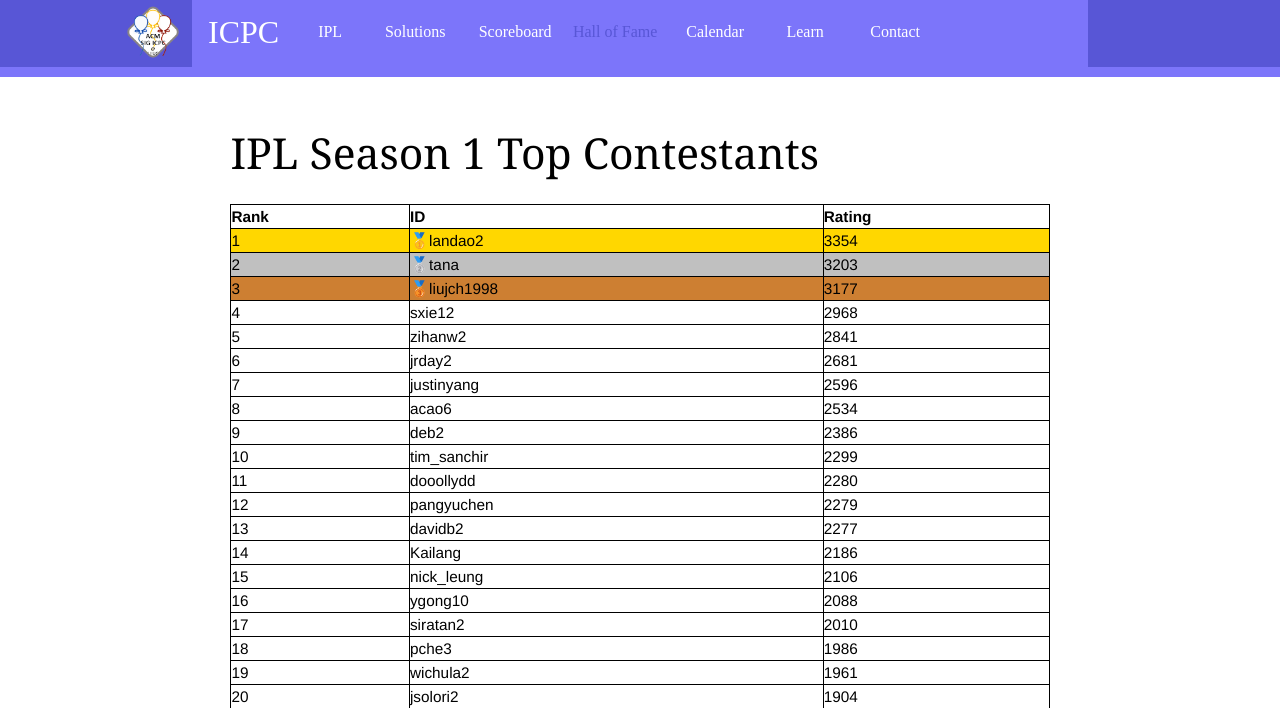
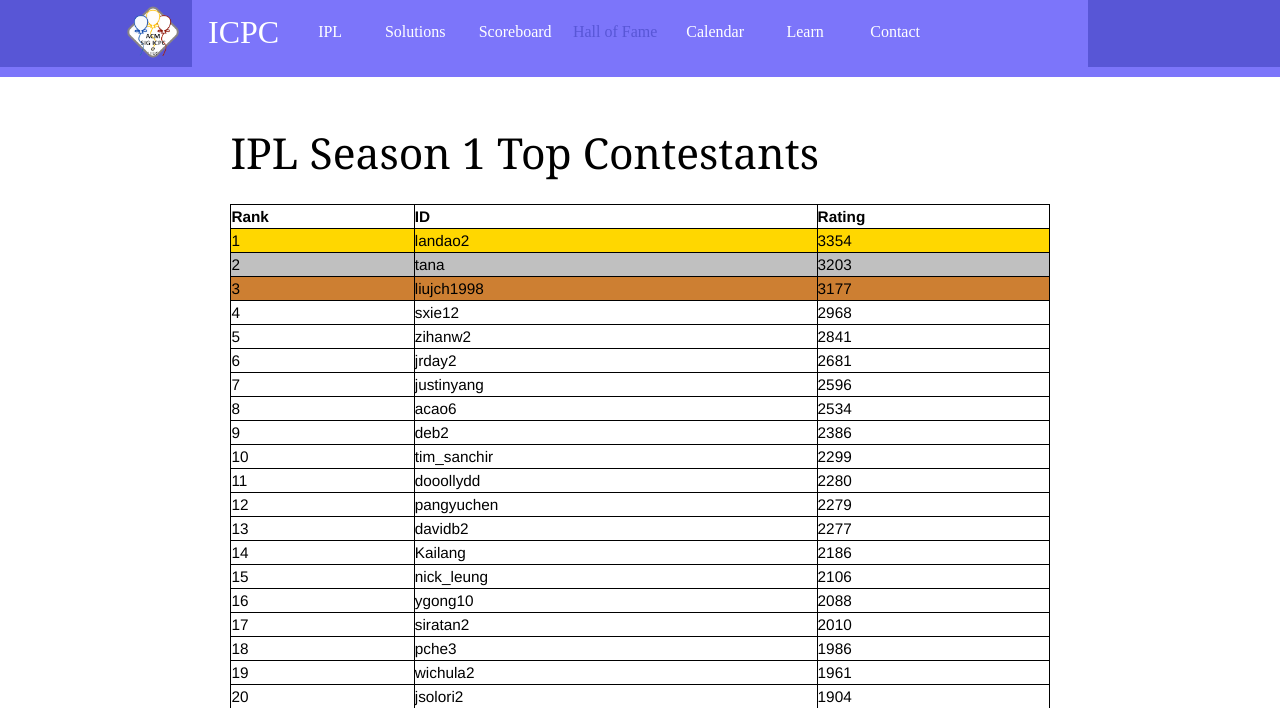
Before and after one commit to acm-uiuc/icpc-website, a Jekyll site: the page built from halloffame.html, in a window 1280 px wide and 900 px high, cut to the strip 0-708 px from the top of the window. Built offline with Jekyll 4.4.1, drawn with Linux system fonts in a browser that asks for light colours; nearby versions of some CDN libraries; some web fonts are replaced.

Commit message:
temporarily removed medal emoijs

```diff
--- a/halloffame.html
+++ b/halloffame.html
@@ -31,17 +31,17 @@ border:1px solid #000000;
 </tr>
 <tr>
 	<td bgcolor="#FFD700"> 1 </td>
-	<td bgcolor="#FFD700"> 🥇landao2 </td>
+	<td bgcolor="#FFD700"> landao2 </td>
 	<td bgcolor="#FFD700"> 3354 </td>
 </tr>
 <tr>
 	<td bgcolor="#c0c0c0"> 2 </td>
-	<td bgcolor="#c0c0c0"> 🥈tana</td>
+	<td bgcolor="#c0c0c0"> tana</td>
 	<td bgcolor="#c0c0c0"> 3203 </td>
 </tr>
 <tr>
 	<td bgcolor="#cd7f32"> 3 </td>
-	<td bgcolor="#cd7f32"> 🥉liujch1998 </td>
+	<td bgcolor="#cd7f32"> liujch1998 </td>
 	<td bgcolor="#cd7f32"> 3177 </td>
 
 </tr>
```
